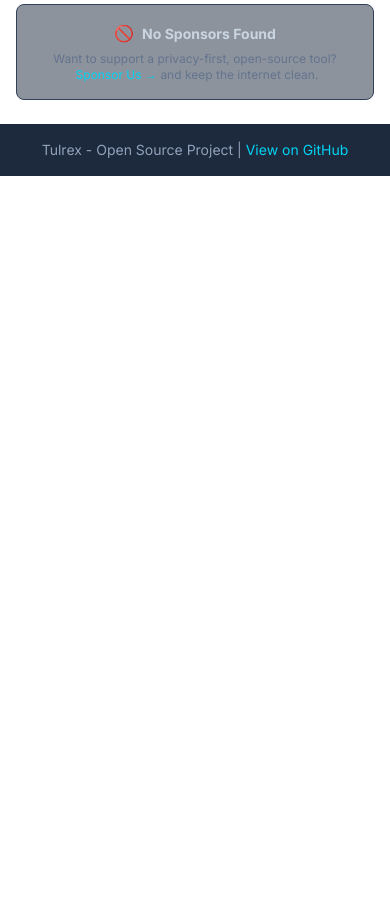
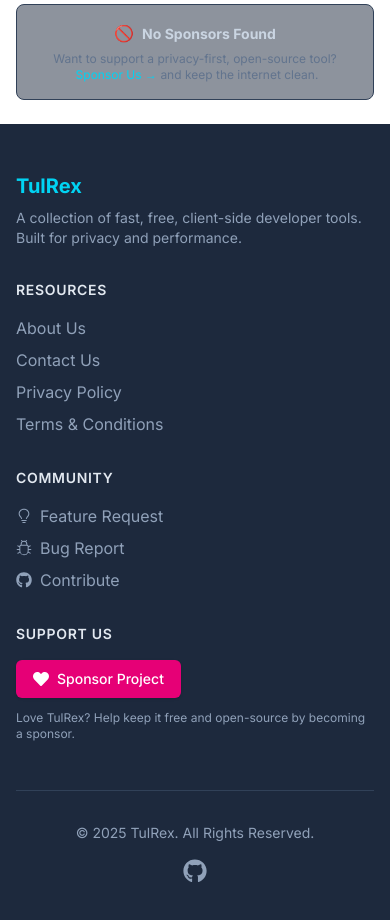
Before and after one commit to TheAbhijeet/tulrex, a Next.js app: page /about in a window 390 px wide. Shown: the part 1020-1940 px from the top of the page. Before the commit the page ends 1196 px from the top, so only its background shows below. Built offline with nearby package versions, Linux system fonts and the light colour scheme; no server answers; what convert-units would draw is missing.

Commit message:
Added footer and issue templates

```diff
--- a/app/category/[categorySlug]/page.tsx
+++ b/app/category/[categorySlug]/page.tsx
@@ -45,11 +45,11 @@ export async function generateMetadata(
     const categoryName = getCategoryNameBySlug(resolvedPramas.categorySlug);
 
     if (!categoryName) {
-        return { title: 'Category Not Found | Tulrex' };
+        return { title: 'Category Not Found | TulRex' };
     }
 
-    const title = `${categoryName} Tools | Tulrex`;
-    const description = `Collection of ${categoryName.toLowerCase()} tools available on Tulrex. Fast, free, client-side utilities.`;
+    const title = `${categoryName} Tools | TulRex`;
+    const description = `Collection of ${categoryName.toLowerCase()} tools available on TulRex. Fast, free, client-side utilities.`;
     const previousImages = (await parent).openGraph?.images || []; // Inherit OG image
 
     return {
--- a/app/components/layout/Footer.tsx
+++ b/app/components/layout/Footer.tsx
@@ -1,18 +1,131 @@
 import Link from 'next/link';
+import { FaGithub, FaHeart } from 'react-icons/fa';
+import { GoBug, GoLightBulb } from 'react-icons/go';
+
+const REPO_URL = 'https://github.com/TheAbhijeet/tulrex';
+
+const resourceLinks = [
+    { href: '/about', label: 'About Us' },
+    { href: '/contact', label: 'Contact Us' },
+    { href: '/privacy-policy', label: 'Privacy Policy' },
+    { href: '/terms-and-conditions', label: 'Terms & Conditions' },
+];
+
+const communityLinks = [
+    {
+        href: `${REPO_URL}/issues/new?assignees=&labels=enhancement&template=feature_request.md&title=`,
+        icon: GoLightBulb,
+        label: 'Feature Request',
+    },
+    {
+        href: `${REPO_URL}/issues/new?assignees=&labels=bug&template=bug_report.md&title=`,
+        icon: GoBug,
+        label: 'Bug Report',
+    },
+    { href: `${REPO_URL}/blob/main/CONTRIBUTING.md`, icon: FaGithub, label: 'Contribute' },
+];
 
 export default function Footer() {
     return (
-        <footer className="bg-slate-800 mt-auto py-4 text-center text-sm text-slate-400">
-            <div className="container mx-auto px-4">
-                <span>Tulrex - Open Source Project | </span>
-                <Link
-                    href="https://github.com/TheAbhijeet/tulrex"
-                    target="_blank"
-                    rel="noopener noreferrer"
-                    className="text-cyan-400 hover:text-cyan-300 hover:underline"
-                >
-                    View on GitHub
-                </Link>
+        <footer className="bg-slate-800 text-slate-400">
+            <div className="container mx-auto px-4 sm:px-6 lg:px-8 py-12">
+                <div className="grid grid-cols-1 md:grid-cols-4 gap-8">
+                    {/* Column 1: App Info */}
+                    <div className="md:col-span-1">
+                        <Link
+                            href="/"
+                            className="inline-block mb-2 text-xl font-bold text-cyan-400 hover:text-cyan-300 transition-colors"
+                        >
+                            TulRex
+                        </Link>
+                        <p className="text-sm">
+                            A collection of fast, free, client-side developer tools. Built for
+                            privacy and performance.
+                        </p>
+                    </div>
+
+                    {/* Column 2: Resources */}
+                    <div>
+                        <h3 className="text-sm font-semibold text-slate-200 tracking-wider uppercase">
+                            Resources
+                        </h3>
+                        <ul className="mt-4 space-y-2">
+                            {resourceLinks.map((link) => (
+                                <li key={link.href}>
+                                    <Link
+                                        href={link.href}
+                                        className="text-base hover:text-cyan-400 transition-colors"
+                                    >
+                                        {link.label}
+                                    </Link>
+                                </li>
+                            ))}
+                        </ul>
+                    </div>
+
+                    {/* Column 3: Community */}
+                    <div>
+                        <h3 className="text-sm font-semibold text-slate-200 tracking-wider uppercase">
+                            Community
+                        </h3>
+                        <ul className="mt-4 space-y-2">
+                            {communityLinks.map((link) => (
+                                <li key={link.label}>
+                                    <a
+                                        href={link.href}
+                                        target="_blank"
+                                        rel="noopener noreferrer"
+                                        className="flex items-center text-base hover:text-cyan-400 transition-colors"
+                                        aria-label={link.label}
+                                    >
+                                        <link.icon className="w-4 h-4 mr-2" />
+                                        {link.label}
+                                    </a>
+                                </li>
+                            ))}
+                        </ul>
+                    </div>
+
+                    {/* Column 4: Sponsor */}
+                    <div>
+                        <h3 className="text-sm font-semibold text-slate-200 tracking-wider uppercase">
+                            Support Us
+                        </h3>
+                        <div className="mt-4">
+                            <a
+                                href={`${REPO_URL}/sponsors`} // <-- GitHub Sponsors link
+                                target="_blank"
+                                rel="noopener noreferrer"
+                                className="inline-flex items-center justify-center px-4 py-2 border border-transparent rounded-md shadow-sm text-sm font-medium text-white bg-pink-600 hover:bg-pink-700 transition-colors"
+                            >
+                                <FaHeart className="w-4 h-4 mr-2" />
+                                Sponsor Project
+                            </a>
+                            <p className="text-xs mt-3">
+                                Love TulRex? Help keep it free and open-source by becoming a
+                                sponsor.
+                            </p>
+                        </div>
+                    </div>
+                </div>
+
+                {/* Bottom Bar */}
+                <div className="mt-12 border-t border-slate-700 pt-8 flex flex-col sm:flex-row items-center justify-between">
+                    <p className="text-sm text-center sm:text-left mb-4 sm:mb-0">
+                        © {new Date().getFullYear()} TulRex. All Rights Reserved.
+                    </p>
+                    <div className="flex items-center space-x-4">
+                        <a
+                            href={REPO_URL}
+                            target="_blank"
+                            rel="noopener noreferrer"
+                            aria-label="TulRex GitHub Repository"
+                            className="hover:text-white transition-colors"
+                        >
+                            <FaGithub className="w-6 h-6" />
+                        </a>
+                    </div>
+                </div>
             </div>
         </footer>
     );
--- a/app/components/layout/Header.tsx
+++ b/app/components/layout/Header.tsx
@@ -10,7 +10,7 @@ export default function Header() {
                     href="/"
                     className="text-xl font-bold text-cyan-400 hover:text-cyan-300 transition-colors flex-shrink-0"
                 >
-                    Tulrex
+                    TulRex
                 </Link>
 
                 {/* Right Side: Search Bar */}
--- a/app/layout.tsx
+++ b/app/layout.tsx
@@ -10,18 +10,18 @@ const inter = Inter({ subsets: ['latin'] });
 
 export const metadata: Metadata = {
     title: {
-        template: '%s | Tulrex',
-        default: 'Tulrex - Simple Client-Side Developer Tools',
+        template: '%s | TulRex',
+        default: 'TulRex - Simple Client-Side Developer Tools',
     },
     description:
         'A collection of fast, free, client-side only tools for developers and content creators. No tracking, minimalist design.',
-    metadataBase: new URL('https://your-Tulrex-domain.com'), // Replace with your actual domain
+    metadataBase: new URL('https://your-TulRex-domain.com'), // Replace with your actual domain
     openGraph: {
-        title: 'Tulrex - Simple Client-Side Developer Tools',
+        title: 'TulRex - Simple Client-Side Developer Tools',
         description:
             'Fast, free, client-side developer tools. JSON Formatter, Base64, Regex Tester, and more.',
-        url: 'https://your-Tulrex-domain.com', // Replace with your actual domain
-        siteName: 'Tulrex',
+        url: 'https://your-TulRex-domain.com', // Replace with your actual domain
+        siteName: 'TulRex',
         // images: [ // Add an OG image later
         //   {
         //     url: '/og-image.png', // Place in /public
@@ -34,7 +34,7 @@ export const metadata: Metadata = {
     },
     twitter: {
         card: 'summary_large_image',
-        title: 'Tulrex - Simple Client-Side Developer Tools',
+        title: 'TulRex - Simple Client-Side Developer Tools',
         description:
             'Fast, free, client-side developer tools. JSON Formatter, Base64, Regex Tester, and more.',
         // images: ['/og-image.png'], // Add the same image
--- a/app/not-found.tsx
+++ b/app/not-found.tsx
@@ -2,7 +2,7 @@ import Link from 'next/link';
 import { Metadata } from 'next';
 
 export const metadata: Metadata = {
-    title: '404 - Page Not Found | Tulrex',
+    title: '404 - Page Not Found | TulRex',
     description: 'The page you were looking for could not be found.',
 };
 
--- a/app/page.tsx
+++ b/app/page.tsx
@@ -5,7 +5,7 @@ import { slugify } from './lib/utils';
 
 // Static Metadata for the Home page
 export const metadata: Metadata = {
-    title: 'Tulrex - Simple Client-Side Developer Tools', // Overrides default title
+    title: 'TulRex - Simple Client-Side Developer Tools', // Overrides default title
     description:
         'A collection of fast, free, client-side only tools for developers and content creators. JSON, Base64, Regex, URL Encode/Decode, and more.',
 };
@@ -61,7 +61,7 @@ export default function HomePage() {
     return (
         <div>
             <h1 className="text-3xl font-bold mb-2 text-center text-slate-100">
-                Welcome to Tulrex
+                Welcome to TulRex
             </h1>
             <p className="text-center text-slate-400 mb-8">
                 Your collection of simple, fast, client-side utilities.
--- a/app/tools/[slug]/page.tsx
+++ b/app/tools/[slug]/page.tsx
@@ -35,13 +35,13 @@ export async function generateMetadata(
         title: tool.title, // Dynamic title based on the tool
         description: tool.description, // Dynamic description
         openGraph: {
-            title: `${tool.title} | Tulrex`,
+            title: `${tool.title} | TulRex`,
             description: tool.description,
             url: `/tools/${tool.slug}`, // Relative URL is okay here if metadataBase is set
             images: previousImages, // Inherit images from parent layout
         },
         twitter: {
-            title: `${tool.title} | Tulrex`,
+            title: `${tool.title} | TulRex`,
             description: tool.description,
         },
     };
--- a/app/tools/pdfs/PdfEditorBasic.tsx
+++ b/app/tools/pdfs/PdfEditorBasic.tsx
@@ -14,7 +14,7 @@ export default function PdfEditorBasic() {
     const [totalPages, setTotalPages] = useState<number>(0);
     const [insertType, setInsertType] = useState<InsertType>('text');
     const [pageNum, setPageNum] = useState<string>('1');
-    const [textToInsert, setTextToInsert] = useState<string>('Hello Tulrex!');
+    const [textToInsert, setTextToInsert] = useState<string>('Hello TulRex!');
     const [xCoord, setXCoord] = useState<string>('50');
     const [yCoord, setYCoord] = useState<string>('750'); // PDFs origin is bottom-left
     const [fontSize, setFontSize] = useState<string>('12');
--- a/app/tools/regex/RegexTester.tsx
+++ b/app/tools/regex/RegexTester.tsx
@@ -9,7 +9,7 @@ export default function RegexTester() {
     const [regexString, setRegexString] = useState('\\bTulrex\\b');
     const [flags, setFlags] = useState('gi'); // Default global flag
     const [testString, setTestString] = useState(
-        'I love Tulrex! I use Tulrex every day to simplify my workflow. '
+        'I love TulRex! I use TulRex every day to simplify my workflow. '
     );
     const [error, setError] = useState<string | null>(null);
     const [matchResult, setMatchResult] = useState<{
--- a/app/tools/texts/TextToSpeechConverter.tsx
+++ b/app/tools/texts/TextToSpeechConverter.tsx
@@ -9,7 +9,7 @@ const isSpeechSynthesisSupported = typeof window !== 'undefined' && 'speechSynth
 
 export default function TextToSpeechConverter() {
     const [text, setText] = useState(
-        'Hello Tulrex! This is a test of the text-to-speech converter.'
+        'Hello TulRex! This is a test of the text-to-speech converter.'
     );
     const [voices, setVoices] = useState<SpeechSynthesisVoice[]>([]);
     const [selectedVoiceURI, setSelectedVoiceURI] = useState<string>('');
```
Also changed, not shown: app/about/page.tsx (+5 -5 lines), app/tools/utilities/Notepad.tsx (+5 -5 lines), 1 other file (tests, documents, lock files or other folders).
